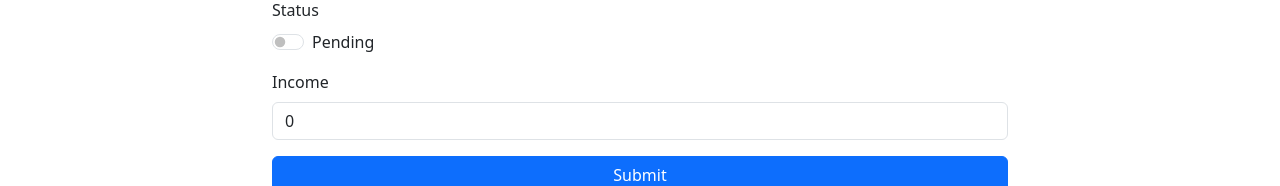
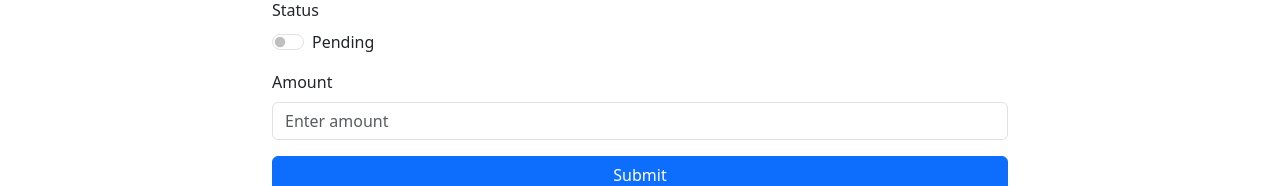
Before and after one commit to akshaykinhikar/expenseApp, a React (Create React App) app in the folder expense-app/: page /expenditure in a window 1280 px wide. Shown: the part 942-1128 px from the top of the page. Built offline with nearby package versions, Linux system fonts and the light colour scheme; no server answers.

Commit message:
amount added to expense

```diff
--- a/expense-app/src/components/Expenditure.jsx
+++ b/expense-app/src/components/Expenditure.jsx
@@ -317,13 +317,13 @@ const AddExpenseComponent = () => {
             </Form.Group>
 
             <Form.Group className="mb-3">
-              <Form.Label>Income</Form.Label>
+              <Form.Label>Amount</Form.Label>
               <Form.Control
                 type="text"
-                name="income"
-                value={formData.income}
+                name="amount"
+                value={formData.amount}
                 onChange={handleChange}
-                placeholder="Enter income"
+                placeholder="Enter amount"
               />
             </Form.Group>
 
```
Also changed, not shown: 2 other files (tests, documents, lock files or other folders).
